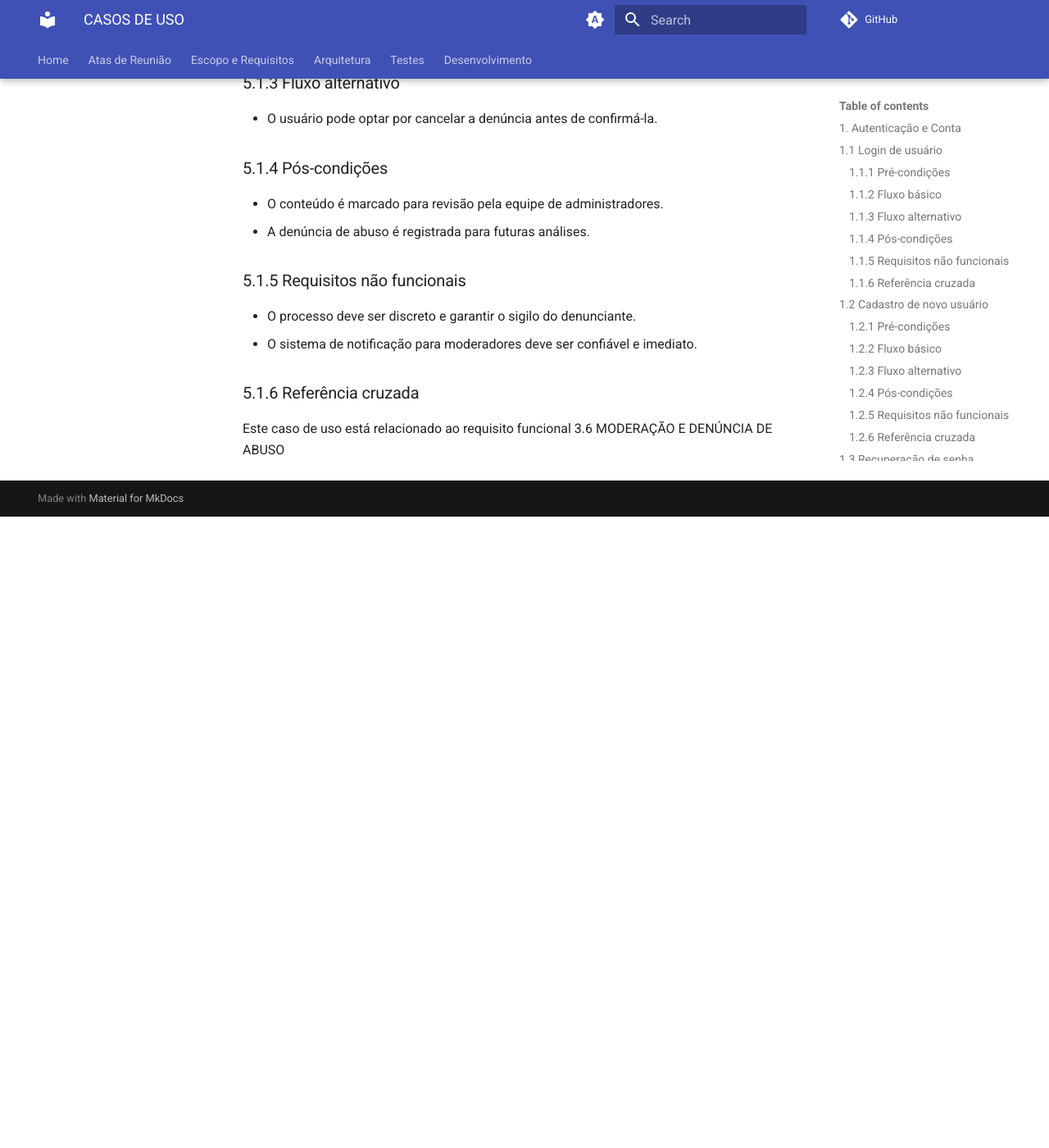
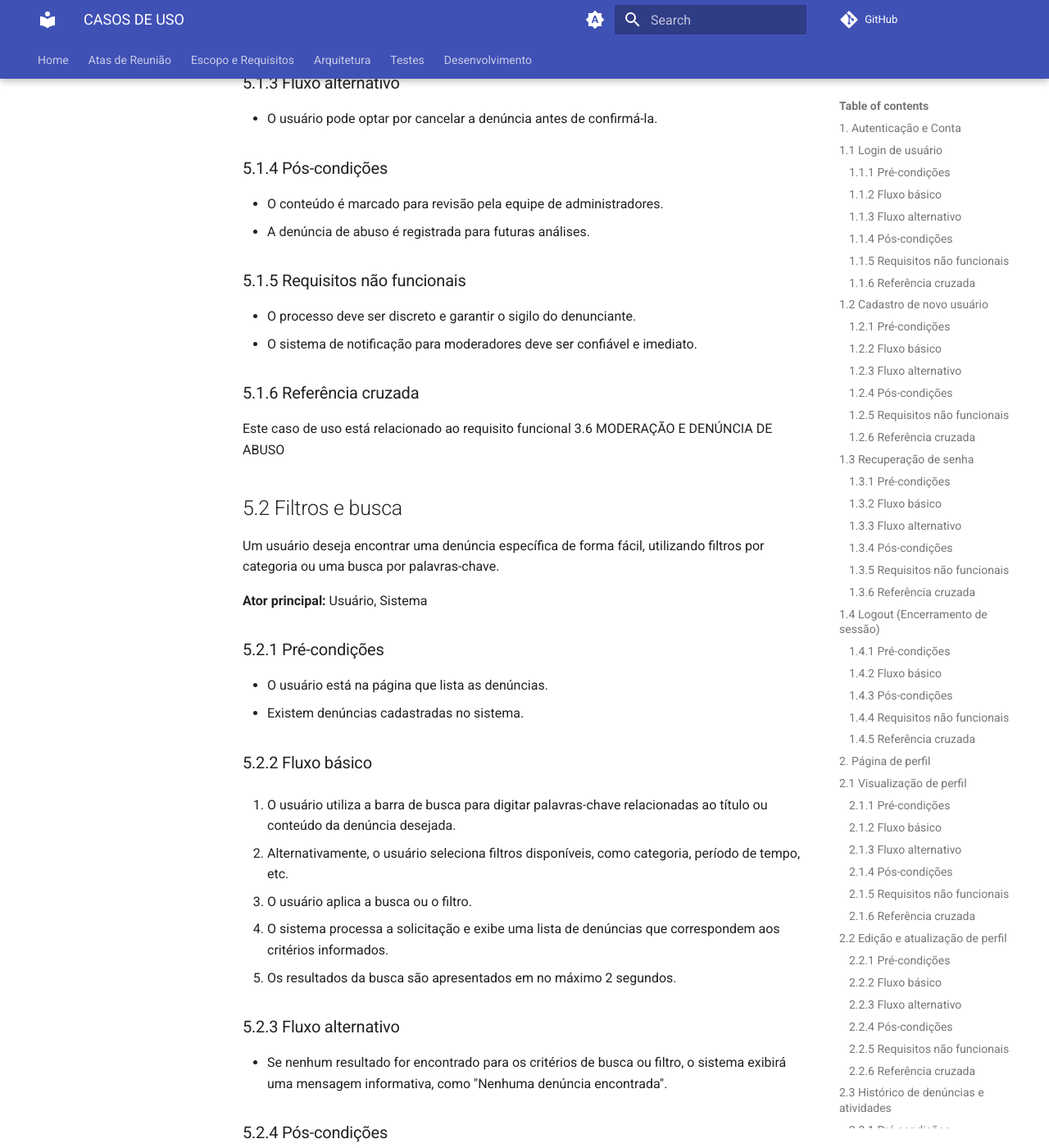
Before and after one commit to fga-eps-mds/2025.2-Valhalla-Docs, an MkDocs documentation site: the page built from docs/escopo-requisitos/Casos_de_uso.md, in a window 1280 px wide and 1400 px high, scrolled down 18512 px. Shown: the whole window at 82% size. Built offline with MkDocs 1.6.1 and Material for MkDocs 9.7.7, drawn with Linux system fonts in a browser that asks for light colours; comment, search, counter and statistics services are not loaded; before the commit the page ends 19142 px from its top, so only the background shows below that; some of the changed text lies outside the part shown.

Commit message:
doc - adiciona 15º caso de uso

```diff
--- a/docs/escopo-requisitos/Casos_de_uso.md
+++ b/docs/escopo-requisitos/Casos_de_uso.md
@@ -491,3 +491,33 @@ Um usuário que encontra uma postagem ou comentário inapropriado deseja denunci
 
 ### 5.1.6 Referência cruzada
 Este caso de uso está relacionado ao requisito funcional 3.6 MODERAÇÃO E DENÚNCIA DE ABUSO
+
+## 5.2 Filtros e busca
+Um usuário deseja encontrar uma denúncia específica de forma fácil, utilizando filtros por categoria ou uma busca por palavras-chave.
+
+**Ator principal:** Usuário, Sistema
+
+### 5.2.1 Pré-condições
+- O usuário está na página que lista as denúncias.
+- Existem denúncias cadastradas no sistema.
+
+### 5.2.2 Fluxo básico
+1. O usuário utiliza a barra de busca para digitar palavras-chave relacionadas ao título ou conteúdo da denúncia desejada.
+
+2. Alternativamente, o usuário seleciona filtros disponíveis, como categoria, período de tempo, etc.
+3. O usuário aplica a busca ou o filtro.
+4. O sistema processa a solicitação e exibe uma lista de denúncias que correspondem aos critérios informados.
+5. Os resultados da busca são apresentados em no máximo 2 segundos.
+
+### 5.2.3 Fluxo alternativo
+- Se nenhum resultado for encontrado para os critérios de busca ou filtro, o sistema exibirá uma mensagem informativa, como "Nenhuma denúncia encontrada".
+
+### 5.2.4 Pós-condições
+- O usuário visualiza uma lista refinada de denúncias, facilitando a localização do conteúdo de seu interesse.
+
+### 5.2.5 Requisitos não funcionais
+- A performance da busca deve ser otimizada para retornar resultados rapidamente, mesmo com um grande volume de dados.
+- A interface dos filtros deve ser clara e de fácil compreensão.
+
+### 5.2.6 Referência cruzada
+Este caso de uso está relacionado ao requisito funcional 3.6 FILTROS E BUSCA.
```
